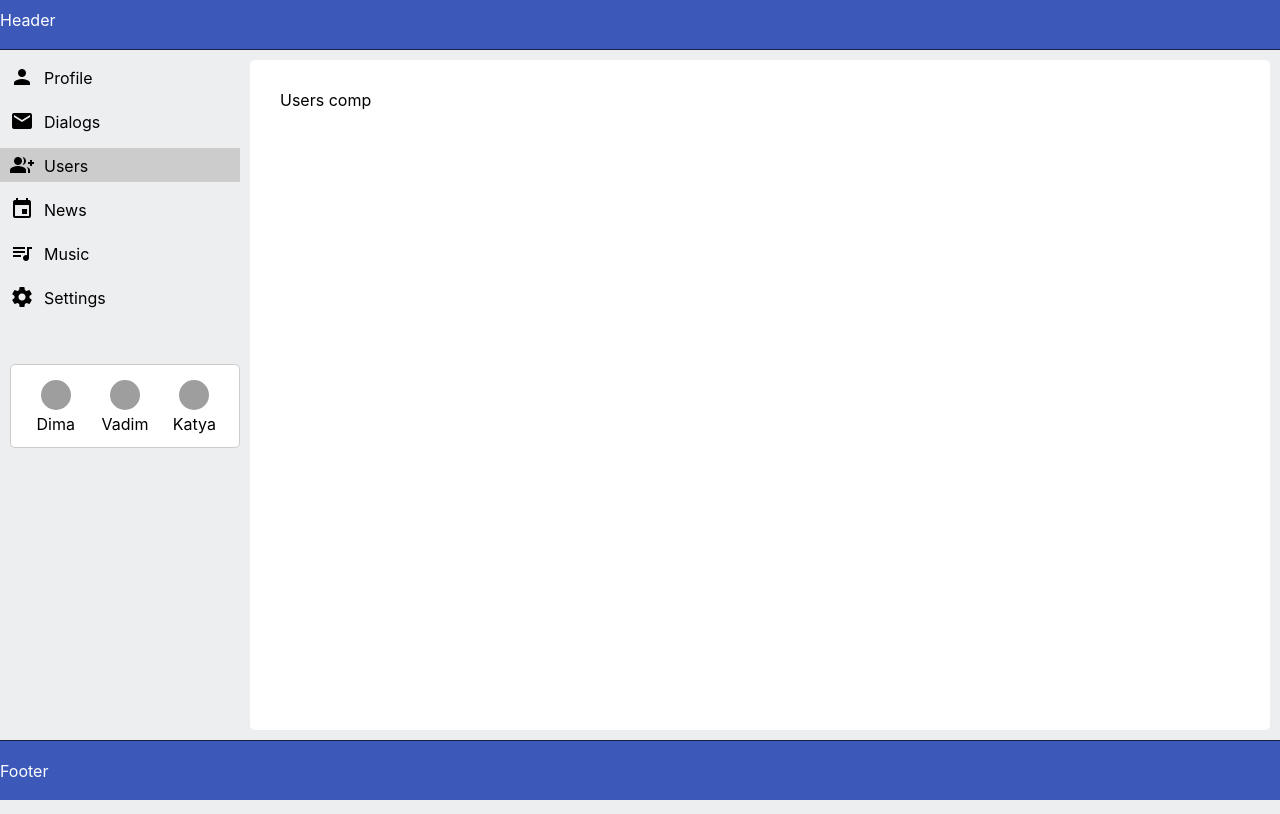
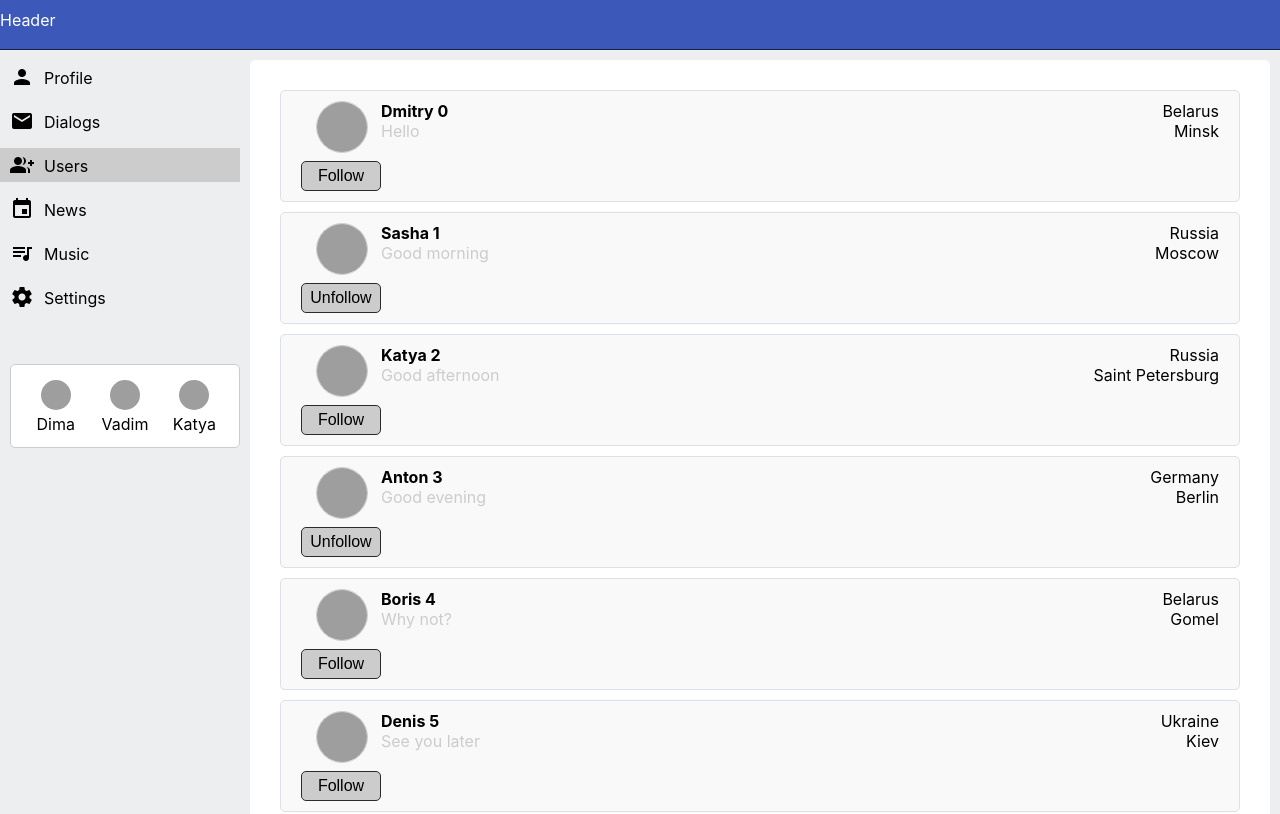
Before and after one commit to vadimnevinskiy/kama, a React (Create React App) app: page /users in a window 1280 px wide. Shown: the top 814 px of the page. Built offline with nearby package versions, Linux system fonts and the light colour scheme; grey boxes are pictures that could not be loaded.

Commit message:
L#49 Added Users Page

```diff
--- a/src/App.js
+++ b/src/App.js
@@ -4,12 +4,12 @@ import {Route} from "react-router-dom";
 import Header from "./components/Header/Header";
 import Footer from "./components/Footer/Footer";
 import Profile from "./components/Profile/Profile";
-import Users from "./components/Users/Users";
 import News from "./components/News/News";
 import Music from "./components/Music/Music";
 import Settings from "./components/Settings/Settings";
 import DialogsContainer from "./components/Dialogs/DialogsContainer";
 import SidebarContainer from "./components/Sidebar/SidebarContainer";
+import UsersContainer from "./components/Users/UsersContainer";
 
 
 
@@ -23,7 +23,7 @@ const App = (props) => {
             <div className="app-wrapper-content">
                 <Route path='/dialogs' render={ () => <DialogsContainer /> } />
                 <Route path='/profile' render={ () => <Profile /> } />
-                <Route path='/users' render={ () => <Users /> } />
+                <Route path='/users' render={ () => <UsersContainer /> } />
                 {/*<Route path='/dialogs' render={ () => <Dialogs dialogs={props.state.dialogs} dispatch={props.dispatch} /> } />*/}
                 {/*<Route path='/profile' render={ () => <Profile profile={props.state.profile} dispatch={props.dispatch} /> } />*/}
                 <Route path='/news' component={News} />
--- a/src/components/Users/Users.jsx
+++ b/src/components/Users/Users.jsx
@@ -1,9 +1,58 @@
 import React from 'react';
+import classes from './Users.module.css';
 
-let Users = () => {
+let Users = (props) => {
+    if(props.users.length === 0){
+        props.setUsers([
+            {id: 0, img: 'https://w7.pngwing.com/pngs/529/832/png-transparent-computer-icons-avatar-user-profile-avatar.png', followed: false, fullname: 'Dmitry', status: 'Hello', location: {city: 'Minsk', country: 'Belarus'} },
+            {id: 1, img: 'https://w7.pngwing.com/pngs/529/832/png-transparent-computer-icons-avatar-user-profile-avatar.png', followed: true, fullname: 'Sasha', status: 'Good morning', location: {city: 'Moscow', country: 'Russia'} },
+            {id: 2, img: 'https://w7.pngwing.com/pngs/529/832/png-transparent-computer-icons-avatar-user-profile-avatar.png', followed: false, fullname: 'Katya', status: 'Good afternoon', location: {city: 'Saint Petersburg', country: 'Russia'} },
+            {id: 3, img: 'https://w7.pngwing.com/pngs/529/832/png-transparent-computer-icons-avatar-user-profile-avatar.png', followed: true, fullname: 'Anton', status: 'Good evening', location: {city: 'Berlin', country: 'Germany'} },
+            {id: 4, img: 'https://w7.pngwing.com/pngs/529/832/png-transparent-computer-icons-avatar-user-profile-avatar.png', followed: false, fullname: 'Boris', status: 'Why not?', location: {city: 'Gomel', country: 'Belarus'} },
+            {id: 5, img: 'https://w7.pngwing.com/pngs/529/832/png-transparent-computer-icons-avatar-user-profile-avatar.png', followed: false, fullname: 'Denis', status: 'See you later', location: {city: 'Kiev', country: 'Ukraine'} },
+            {id: 6, img: 'https://w7.pngwing.com/pngs/529/832/png-transparent-computer-icons-avatar-user-profile-avatar.png', followed: false, fullname: 'Ivan', status: 'Are you kidding?', location: {city: 'Novgorod', country: 'Russia'} },
+            {id: 7, img: 'https://w7.pngwing.com/pngs/529/832/png-transparent-computer-icons-avatar-user-profile-avatar.png', followed: false, fullname: 'Mikhail', status: 'How is it going?', location: {city: 'Lviv', country: 'Ukraine'} },
+            {id: 8, img: 'https://w7.pngwing.com/pngs/529/832/png-transparent-computer-icons-avatar-user-profile-avatar.png', followed: false, fullname: 'Roman', status: 'How about you?', location: {city: 'Kabul', country: 'Afghanistan'} },
+            {id: 9, img: 'https://w7.pngwing.com/pngs/529/832/png-transparent-computer-icons-avatar-user-profile-avatar.png', followed: false, fullname: 'Stepan', status: 'Always welcome', location: {city: 'Yerevan', country: 'Armenia'} },
+            {id: 10, img: 'https://w7.pngwing.com/pngs/529/832/png-transparent-computer-icons-avatar-user-profile-avatar.png', followed: false, fullname: 'Yaroslav', status: 'I’m pretty sure', location: {city: 'Vienna', country: 'Austria'} },
+            {id: 11, img: 'https://w7.pngwing.com/pngs/529/832/png-transparent-computer-icons-avatar-user-profile-avatar.png', followed: false, fullname: 'Albina', status: 'I’m absolutely sure', location: {city: 'Brussels', country: 'Belgium'} },
+            {id: 12, img: 'https://w7.pngwing.com/pngs/529/832/png-transparent-computer-icons-avatar-user-profile-avatar.png', followed: false, fullname: 'Anna', status: 'I’m positive', location: {city: 'Havana', country: 'Cuba'} },
+            {id: 13, img: 'https://w7.pngwing.com/pngs/529/832/png-transparent-computer-icons-avatar-user-profile-avatar.png', followed: false, fullname: 'Varvara', status: 'In my opinion', location: {city: 'Copenhagen', country: 'Denmark'} }
+        ])
+    }
+
     return (
         <div>
-            Users comp
+            {
+                props.users.map(u => {
+                    return (
+                        <div key={u.id} className={classes.user}>
+                            <div className={classes.userImg}>
+                                <div className={classes.photo}>
+                                    <img src={u.img} alt=""/>
+                                </div>
+                                <div>
+                                    { u.followed ?
+                                        <button className={classes.button + ' ' + classes.redBtn} onClick={() => { props.unfollow(u.id) }} >Unfollow</button> :
+                                        <button className={classes.button + ' ' + classes.greenBtn} onClick={() => { props.follow(u.id) }} >Follow</button>
+                                    }
+
+                                </div>
+                            </div>
+                            <div className={classes.userInfo}>
+                                <div className={classes.userStatus}>
+                                    <div><strong>{u.fullname} {u.id}</strong></div>
+                                    <div className={classes.status}>{u.status}</div>
+                                </div>
+                                <div className={classes.userLocation}>
+                                    <div>{u.location.country}</div>
+                                    <div>{u.location.city}</div>
+                                </div>
+                            </div>
+                        </div>
+                    )
+                })
+            }
         </div>
     )
 }
--- /dev/null
+++ b/src/components/Users/Users.module.css
@@ -0,0 +1,59 @@
+.user{
+    border: 1px solid #DCE0E8;
+    border-radius: 5px;
+    display: grid;
+    grid-template-areas: "img info";
+    grid-template-columns: 80px 13fr;
+    padding: 10px 20px;
+    margin-bottom: 10px;
+    background: #F9F9F9;
+}
+.userImg{
+    grid-area: img;
+}
+.photo{
+    margin: 0px auto;
+    border-radius: 50%;
+    width: 50px;
+    height: 50px;
+    margin-bottom: 10px;
+}
+.photo img{
+    border: 1px solid #cccccc;
+    width: 50px;
+    height: 50px;
+    border-radius: 50%;
+}
+.button{
+    background: #cccccc;
+    border: 1px solid #2B2B2B;
+    cursor: pointer;
+    font-size: 16px;
+    padding: 5px 0px;
+    width: 80px;
+    text-align: center;
+    margin: 0px auto;
+    display: block;
+    border-radius: 5px;
+    transition: all 0.2s;
+}
+.button:hover{
+    background: #2B2B2B;
+    color: #ffffff;
+}
+.userInfo{
+    grid-area: info;
+    display: grid;
+    grid-template-areas: "status location";
+    grid-template-columns: 10fr 5fr;
+}
+.userStatus{
+    grid-area: status;
+}
+.status{
+    color: #cccccc;
+}
+.userLocation{
+    grid-area: location;
+    text-align: right;
+}
--- /dev/null
+++ b/src/components/Users/UsersContainer.jsx
@@ -0,0 +1,25 @@
+import React from 'react';
+import Users from "./Users";
+import {connect} from "react-redux";
+import {followAC, setUsersAC, unfollowAC} from "../../redux/users-reducer";
+
+let mapStateToProps = (state) => {
+    return {
+        users: state.usersPage.users
+    }
+}
+let mapDispatchToProps = (dispatch) => {
+    return {
+        follow: (id) => {
+            dispatch(followAC(id));
+        },
+        unfollow: (id) => {
+            dispatch(unfollowAC(id));
+        },
+        setUsers: (users) => {
+            dispatch(setUsersAC(users));
+        }
+    }
+}
+
+export default connect(mapStateToProps, mapDispatchToProps)(Users);
--- a/src/redux/redux-store.js
+++ b/src/redux/redux-store.js
@@ -2,11 +2,13 @@ import {combineReducers, createStore} from "redux";
 import profileReducer from "./profile-reducer";
 import dialogsReducer from "./dialogs-reducer";
 import sidebarReducer from "./sidebar-reducer";
+import usersReducer from "./users-reducer";
 
 let reducers = combineReducers({
     profile: profileReducer,
     dialogs: dialogsReducer,
-    sidebar: sidebarReducer
+    sidebar: sidebarReducer,
+    usersPage: usersReducer
 });
 
 let store = createStore(reducers);
--- a/src/redux/users-reducer.js
+++ b/src/redux/users-reducer.js
@@ -3,22 +3,7 @@ const UNFOLLOW = 'UNFOLLOW';
 const SET_USERS = 'SET_USERS';
 
 let initialState = {
-    users: [
-        {id: 0, img: '', followed: false, fullname: 'Dmitry', status: 'Hello', location: {city: 'Minsk', country: 'Belarus'} },
-        {id: 1, img: '', followed: true, fullname: 'Sasha', status: 'Good morning', location: {city: 'Moscow', country: 'Russia'} },
-        {id: 2, img: '', followed: false, fullname: 'Katya', status: 'Good afternoon', location: {city: 'Saint Petersburg', country: 'Russia'} },
-        {id: 3, img: '', followed: true, fullname: 'Anton', status: 'Good evening', location: {city: 'Berlin', country: 'Germany'} },
-        {id: 4, img: '', followed: false, fullname: 'Boris', status: 'Why not?', location: {city: 'Gomel', country: 'Belarus'} },
-        {id: 5, img: '', followed: false, fullname: 'Denis', status: 'See you later', location: {city: 'Kiev', country: 'Ukraine'} },
-        {id: 6, img: '', followed: false, fullname: 'Ivan', status: 'Are you kidding?', location: {city: 'Novgorod', country: 'Russia'} },
-        {id: 7, img: '', followed: false, fullname: 'Mikhail', status: 'How is it going?', location: {city: 'Lviv', country: 'Ukraine'} },
-        {id: 8, img: '', followed: false, fullname: 'Roman', status: 'How about you?', location: {city: 'Kabul', country: 'Afghanistan'} },
-        {id: 9, img: '', followed: false, fullname: 'Stepan', status: 'Always welcome', location: {city: 'Yerevan', country: 'Armenia'} },
-        {id: 10, img: '', followed: false, fullname: 'Yaroslav', status: 'I’m pretty sure', location: {city: 'Vienna', country: 'Austria'} },
-        {id: 11, img: '', followed: false, fullname: 'Albina', status: 'I’m absolutely sure', location: {city: 'Brussels', country: 'Belgium'} },
-        {id: 11, img: '', followed: false, fullname: 'Anna', status: 'I’m positive', location: {city: 'Havana', country: 'Cuba'} },
-        {id: 11, img: '', followed: false, fullname: 'Varvara', status: 'In my opinion', location: {city: 'Copenhagen', country: 'Denmark'} },
-    ]
+    users: []
 };
 
 const usersReducer = (state = initialState, action) => {
@@ -59,7 +44,7 @@ export const followAC = (userId) => {
     }
 }
 
-export const unfollow = (userId) => {
+export const unfollowAC = (userId) => {
     return {
         type: UNFOLLOW,
         userId
```
Also changed, not shown: 1 other file (tests, documents, lock files or other folders).
